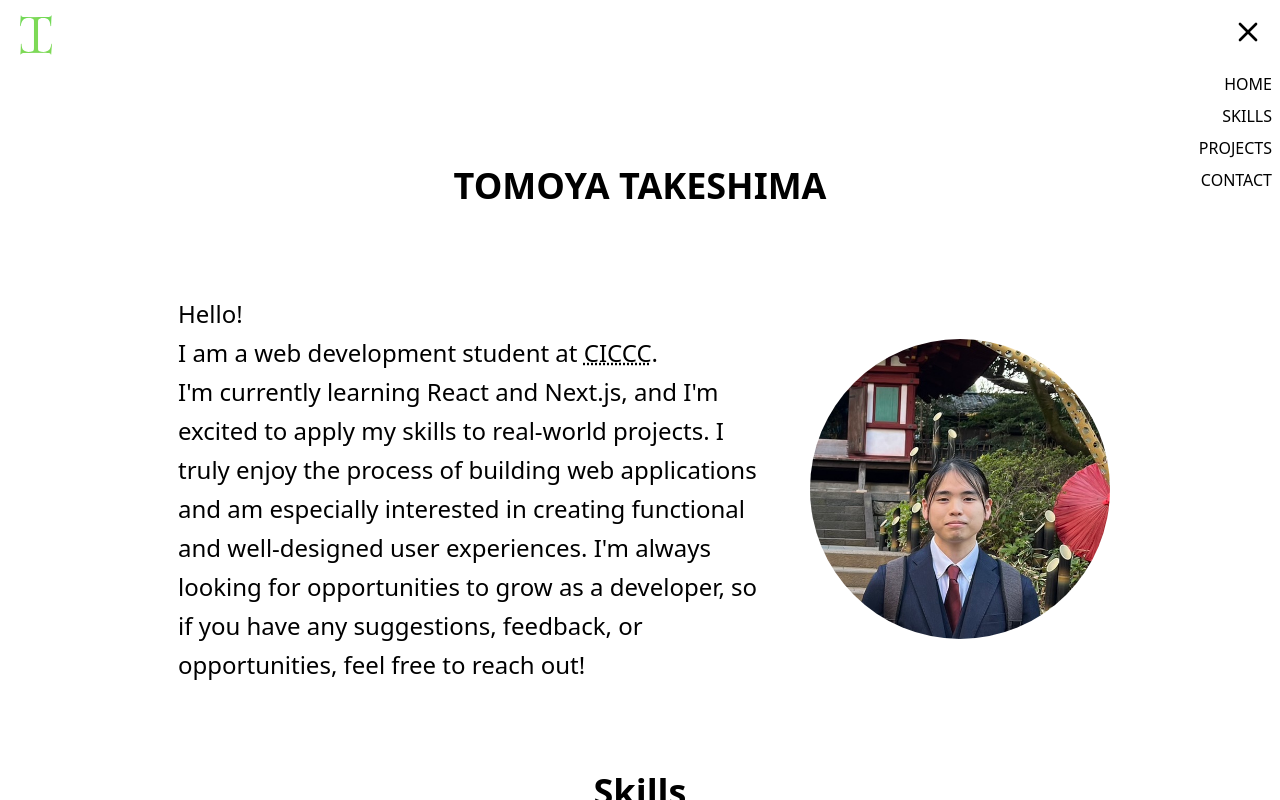
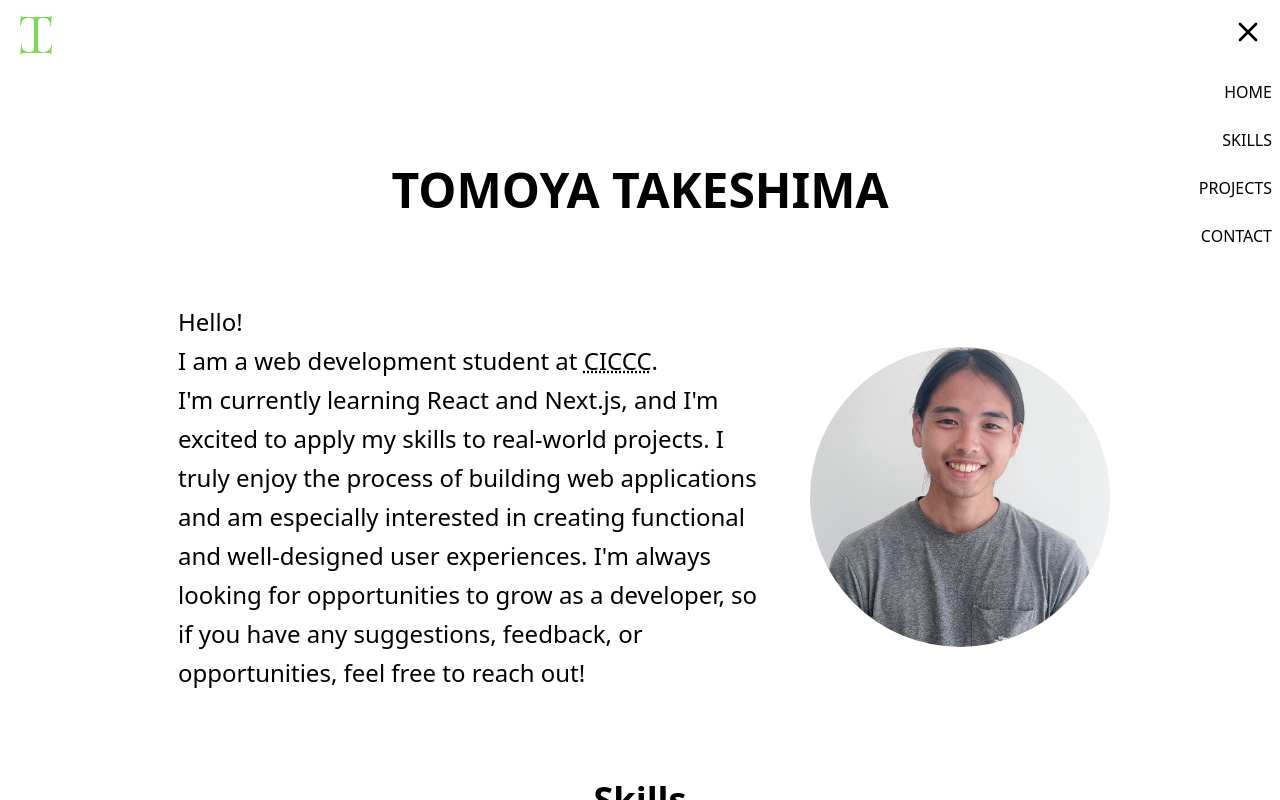
Before and after one commit to Tomoya300/react-portfolio, a React (Vite) app: page / in a window 1280 px wide. Both pictures are taken after a click on the button 1248 px from the left and 32 px from the top of the page. Shown: the top 800 px of the page. Built offline with nearby package versions, Linux system fonts and the light colour scheme.

Commit message:
added skills and loot

```diff
--- a/src/components/Header.tsx
+++ b/src/components/Header.tsx
@@ -27,10 +27,10 @@ const Header = () => {
         </button>
         </div>
         <div className={`flex flex-col items-end gap-2 fixed top-18 right-2 transform ${isOpen ? 'opacity-100 translate-y-0 pointer-events-auto' : 'opacity-0 -translate-y-4 pointer-events-none'} transition ${isMobile ? 'bg-white rounded shadow-lg w-[100px]' : ''}`}>
-          <a href={`${location.pathname === '/contact' ? '/' : '#'}`} className={`uppercase hover:underline transition ${isMobile ? 'border-b p-2 w-full' : ''}`}>Home</a>
-          <a href={`${location.pathname === '/contact' ? '/#skills' : '#skills'}`} className={`uppercase hover:underline transition ${isMobile ? 'border-b p-2 w-full' : ''} ${location.pathname === '/contact' ? 'hidden' : ''}`}>Skills</a>
-          <a href={`${location.pathname === '/contact' ? '/#projects' : '#projects'}`} className={`uppercase hover:underline transition ${isMobile ? 'border-b p-2 w-full' : ''} ${location.pathname === '/contact' ? 'hidden' : ''}`}>Projects</a>
-          <Link to='/contact' className={`uppercase hover:underline transition ${isMobile ? 'border-b p-2 w-full' : ''}`}>Contact</Link>
+          <a href={`${location.pathname === '/contact' ? '/' : '#'}`} className={`uppercase hover:underline transition py-2 ${isMobile ? 'border-b p-3 w-full' : ''}`}>Home</a>
+          <a href={`${location.pathname === '/contact' ? '/#skills' : '#skills'}`} className={`uppercase hover:underline transition py-2 ${isMobile ? 'border-b p-3 w-full' : ''} ${location.pathname === '/contact' ? 'hidden' : ''}`}>Skills</a>
+          <a href={`${location.pathname === '/contact' ? '/#projects' : '#projects'}`} className={`uppercase hover:underline transition py-2 ${isMobile ? 'border-b p-3 w-full' : ''} ${location.pathname === '/contact' ? 'hidden' : ''}`}>Projects</a>
+          <Link to='/contact' className={`uppercase hover:underline transition py-2 ${isMobile ? 'border-b p-3 w-full' : ''}`}>Contact</Link>
         </div>
       </nav>
     </header>
--- a/src/components/Home.tsx
+++ b/src/components/Home.tsx
@@ -1,5 +1,5 @@
 import { useEffect } from 'react';
-import myImage from '../assets/me.jpg'
+import myImage from '../assets/me001.jpg'
 import { gsap } from 'gsap'
 
 
@@ -21,7 +21,7 @@ const Home = () => {
   return (
     <section className='flex flex-col items-center w-full justify-center gap-4 sm:px-4 pt-4 pb-20 '>
       <div className='name w-full text-center p-16'>
-        <h1 className='text-4xl font-bold'>TOMOYA TAKESHIMA</h1>
+        <h1 className='text-5xl font-bold'>TOMOYA TAKESHIMA</h1>
       </div>
       <div className='flex max-sm:flex-col max-sm:gap-8 items-center gap-8 justify-center'>
         <div className='sm:w-1/2 p-2'>
--- a/src/components/Projects.tsx
+++ b/src/components/Projects.tsx
@@ -7,6 +7,7 @@ import demoTaskApp from '../assets/demotaskapp.png';
 import demoChat from '../assets/demochat.png';
 import demoEC2 from '../assets/demoEC2.png'
 import demoEC3 from '../assets/demoEC3.png';
+import lootGame from '../assets/loot.png'
 import { useEffect, useState } from 'react';
 import { Collapse } from 'react-collapse';
 import useMediaQuery from '../hooks/useMediaQuery';
@@ -46,7 +47,8 @@ const Projects = () => {
         duration: 1,
         ease: 'power2.out',
         stagger: 0.2
-      }
+      },
+      '-=0.2'
     );
 
     if (isSmall) {
@@ -59,7 +61,8 @@ const Projects = () => {
           duration: 1,
           ease: 'power2.out',
           stagger: 0.2
-        }
+        },
+        '-=0.2'
       );
     }
 
@@ -75,6 +78,12 @@ const Projects = () => {
       <h1 className='projects text-4xl font-bold mb-8'>Projects</h1>
       {isSmall ? (
         <div className='grid sm:grid-cols-2 gap-y-10 justify-items-center w-full'>
+          <div className='project0 flex flex-col'>
+            <h2 className='text-xl mb-3'>Board Game(Loot)</h2>
+            <a target='_blank' href="https://loot-frontend.onrender.com/" className='rounded-lg'>
+              <img src={lootGame} alt="loot image" className='w-[300px] rounded-sm shadow-[0px_0px_8px_gray] hover:shadow-[0_3px_8px_gray] hover:scale-101 transition'/>
+            </a>
+          </div>
           <div className='project1 flex flex-col'>
             <h2 className='text-xl mb-3'>Bank HP</h2>
             <a target='_blank' href="https://tomoya300.github.io/easybank-landing-page-master/" className='rounded-lg'>
@@ -134,6 +143,12 @@ const Projects = () => {
         </div>
       ) : (
         <div className='grid sm:grid-cols-2 gap-y-10 justify-items-center w-full'>
+          <div className='dProject0 flex flex-col'>
+            <h2 className='text-xl mb-3'>Board Game(Loot)</h2>
+            <a target='_blank' href="https://loot-frontend.onrender.com/" className='rounded-lg'>
+              <img src={lootGame} alt="loot image" className='w-[300px] rounded-sm shadow-[0px_0px_8px_gray] hover:shadow-[0_3px_8px_gray] hover:scale-101 transition'/>
+            </a>
+          </div>
           <div className='dProject1 flex flex-col'>
             <h2 className='text-xl mb-3'>Bank HP</h2>
             <a target='_blank' href="https://tomoya300.github.io/easybank-landing-page-master/" className='rounded-lg'>
--- a/src/components/Skills.tsx
+++ b/src/components/Skills.tsx
@@ -1,4 +1,4 @@
-import { SiHtml5, SiCss3, SiSass, SiJavascript, SiTypescript, SiReact, SiTailwindcss, SiAstro, SiNextdotjs, SiNodedotjs, SiExpress, SiMongodb, SiPostgresql } from 'react-icons/si';
+import { SiHtml5, SiCss3, SiSass, SiJavascript, SiTypescript, SiReact, SiTailwindcss, SiAstro, SiNextdotjs, SiNodedotjs, SiExpress, SiMongodb, SiPostgresql, SiGreensock, SiFramer } from 'react-icons/si';
 import { gsap } from 'gsap';
 import { useEffect } from 'react';
 import { ScrollTrigger } from 'gsap/ScrollTrigger';
@@ -56,7 +56,7 @@ const Skills = () => {
     <section id='skills' className='w-full flex flex-col items-center pb-20'>
       <h1 className='skills text-4xl font-bold mb-4 text-center w-full'>Skills</h1>
       <div className='px-4 flex flex-col'>
-        <div>
+        <div className='max-md:pl-6'>
           <h2 className='text-3xl mb-4'>Frontend</h2>
           <ul className='flex flex-wrap gap-y-2'>
             <li onMouseEnter={handleHoverEnter} onMouseLeave={handleHoverLeave} className='html flex gap-1 text-xl items-center mr-4 bg-neutral-500 text-white p-2 transition hover:bg-neutral-900 w-[200px]'><SiHtml5 title='HTML'/>HTML</li>
@@ -68,9 +68,11 @@ const Skills = () => {
             <li onMouseEnter={handleHoverEnter} onMouseLeave={handleHoverLeave} className='tailwind flex gap-1 text-xl items-center mr-4 bg-neutral-500 text-white p-2 transition hover:bg-neutral-900 w-[200px]'><SiTailwindcss title='Tailwindcss'/>TailwindCSS</li>
             <li onMouseEnter={handleHoverEnter} onMouseLeave={handleHoverLeave} className='astro flex gap-1 text-xl items-center mr-4 bg-neutral-500 text-white p-2 transition hover:bg-neutral-900 w-[200px]'><SiAstro title='Astro'/>Astro</li>
             <li onMouseEnter={handleHoverEnter} onMouseLeave={handleHoverLeave} className='next flex gap-1 text-xl items-center mr-4 bg-neutral-500 text-white p-2 transition hover:bg-neutral-900 w-[200px]'><SiNextdotjs title='Next.js'/>Next.js</li>
+            <li onMouseEnter={handleHoverEnter} onMouseLeave={handleHoverLeave} className='next flex gap-1 text-xl items-center mr-4 bg-neutral-500 text-white p-2 transition hover:bg-neutral-900 w-[200px]'><SiGreensock title='GSAP'/>GSAP</li>
+            <li onMouseEnter={handleHoverEnter} onMouseLeave={handleHoverLeave} className='next flex gap-1 text-xl items-center mr-4 bg-neutral-500 text-white p-2 transition hover:bg-neutral-900 w-[200px]'><SiFramer title='Framer motion'/>Framer Motion</li>
           </ul>
         </div>
-        <div>
+        <div className='max-md:pl-6'>
           <h2 className='text-3xl mb-4 mt-12'>Backend</h2>
           <ul className='flex flex-wrap gap-y-2'>
             <li onMouseEnter={handleHoverEnter} onMouseLeave={handleHoverLeave} className='nodejs flex gap-1 text-xl items-center mr-4 bg-neutral-500 text-white p-2 hover:scale-105 transition hover:bg-neutral-900 w-[200px]'><SiNodedotjs title='Node.js'/>Node.js</li>
--- a/src/components/Social.tsx
+++ b/src/components/Social.tsx
@@ -26,7 +26,7 @@ const Social = () => {
   }, [])
 
   return (
-    <section className='py-20'>
+    <section className='sm:py-20'>
       <h1 className='socials text-4xl font-bold text-center mb-14'>Socials</h1>
       <div className='w-full text-center'>
         <Link to='/contact' className="contact font-bold py-4 rounded bg-neutral-300 px-8 py-2 uppercase w-[180px] hover:bg-neutral-800 hover:text-white transition">Contact</Link>
```
Also changed, not shown: src/assets/me001.jpg (added), 1 other file (tests, documents, lock files or other folders).
